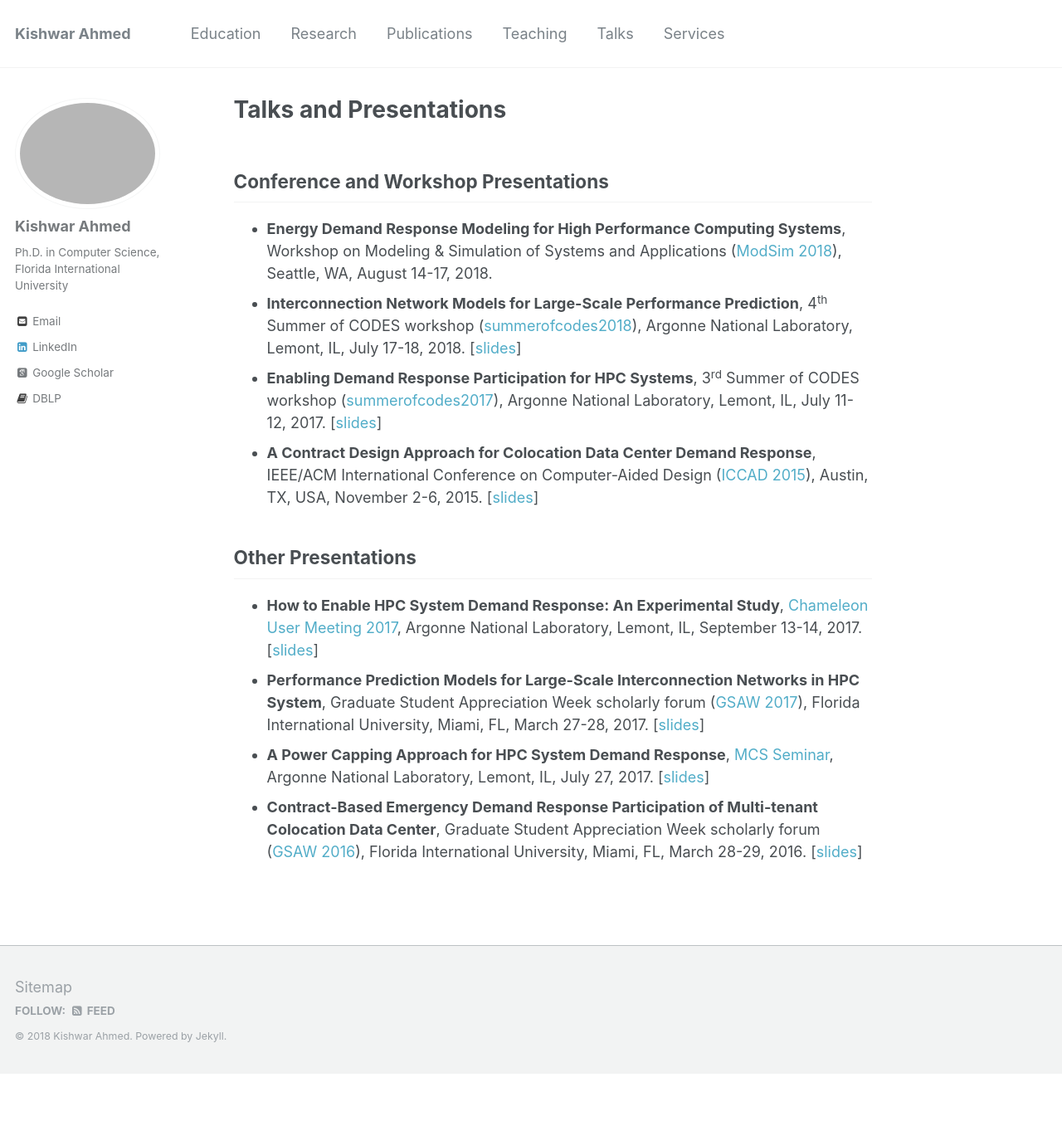
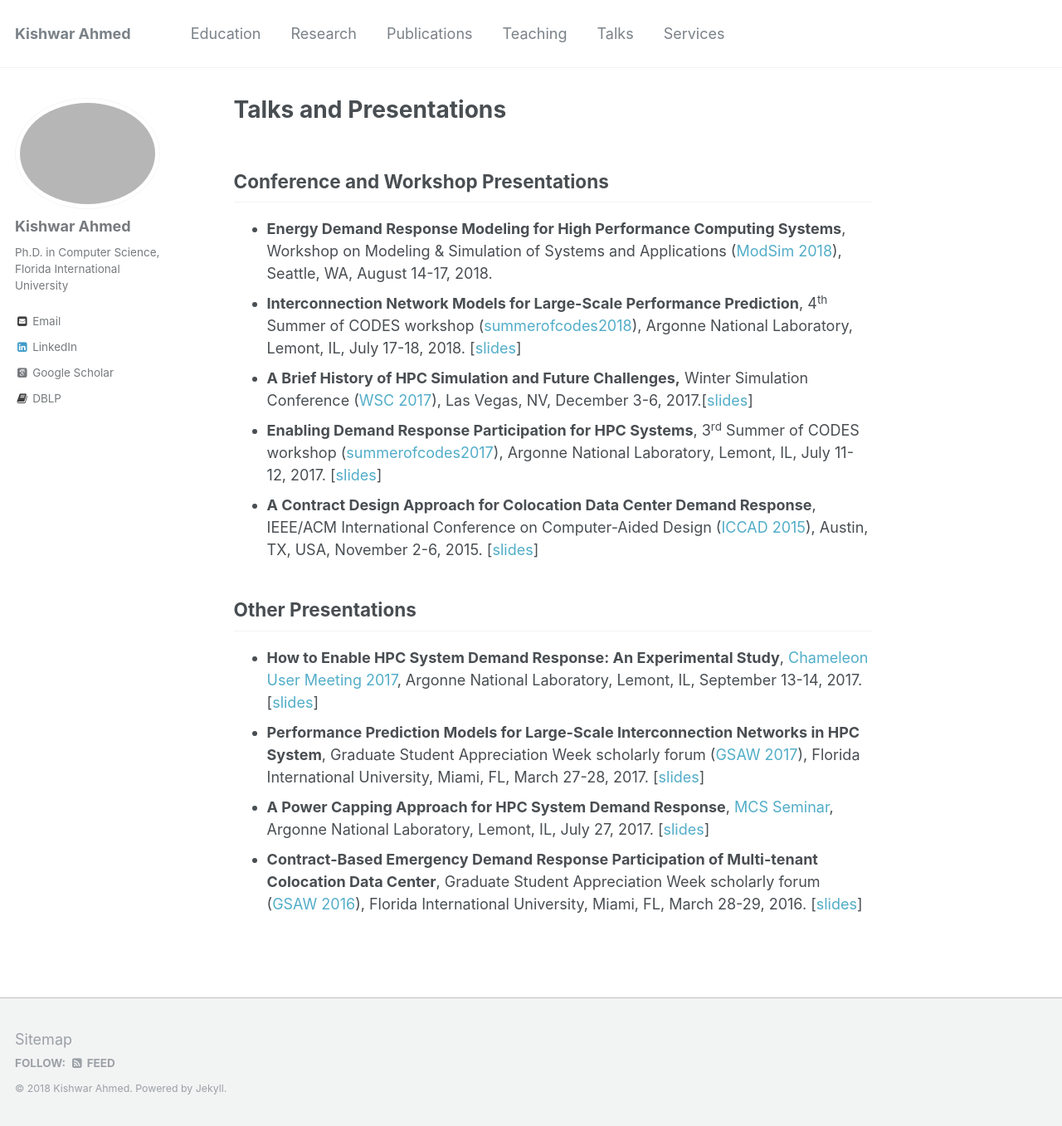
Before and after one commit to kishwarbd/kishwarbd.github.io, a Jekyll site: the page built from _pages/talks.md, in a window 1280 px wide and 1357 px high. Shown: the whole window at 83% size. Built offline with Jekyll 4.4.1, drawn with Linux system fonts in a browser that asks for light colours; some web fonts are replaced.

Commit message:
updates.

```diff
--- a/_pages/talks.md
+++ b/_pages/talks.md
@@ -7,6 +7,7 @@ author_profile: true
 ## Conference and Workshop Presentations
 * **Energy Demand Response Modeling for High Performance Computing Systems**, Workshop on Modeling & Simulation of Systems and Applications ([ModSim 2018](https://www.bnl.gov/modsim2018/)), Seattle, WA, August 14-17, 2018.
 * **Interconnection Network Models for Large-Scale Performance Prediction**, 4<sup>th</sup> Summer of CODES workshop ([summerofcodes2018](https://press3.mcs.anl.gov/summerofcodes2018/)), Argonne National Laboratory, Lemont, IL, July 17-18, 2018. [[slides](https://kishwarbd.github.io/files/slides/codes18.pdf)]
+* **A Brief History of HPC Simulation and Future Challenges,** Winter Simulation Conference ([WSC 2017](http://meetings2.informs.org/wordpress/wsc2017/)), Las Vegas, NV, December 3-6, 2017.[[slides](https://kishwarbd.github.io/files/slides/wsc17.pdf)]
 * **Enabling Demand Response Participation for HPC Systems**, 3<sup>rd</sup> Summer of CODES workshop ([summerofcodes2017](https://press3.mcs.anl.gov/summerofcodes2017/)), Argonne National Laboratory, Lemont, IL, July 11-12, 2017. [[slides](https://kishwarbd.github.io/files/slides/codes17.pdf)]
 * **A Contract Design Approach for Colocation Data Center Demand Response**, IEEE/ACM International Conference on Computer-Aided Design ([ICCAD 2015](https://iccad.com/)), Austin, TX, USA, November 2-6, 2015. [[slides](https://kishwarbd.github.io/files/slides/iccad15.pdf)]
 
```
Also changed, not shown: 5 other files.
